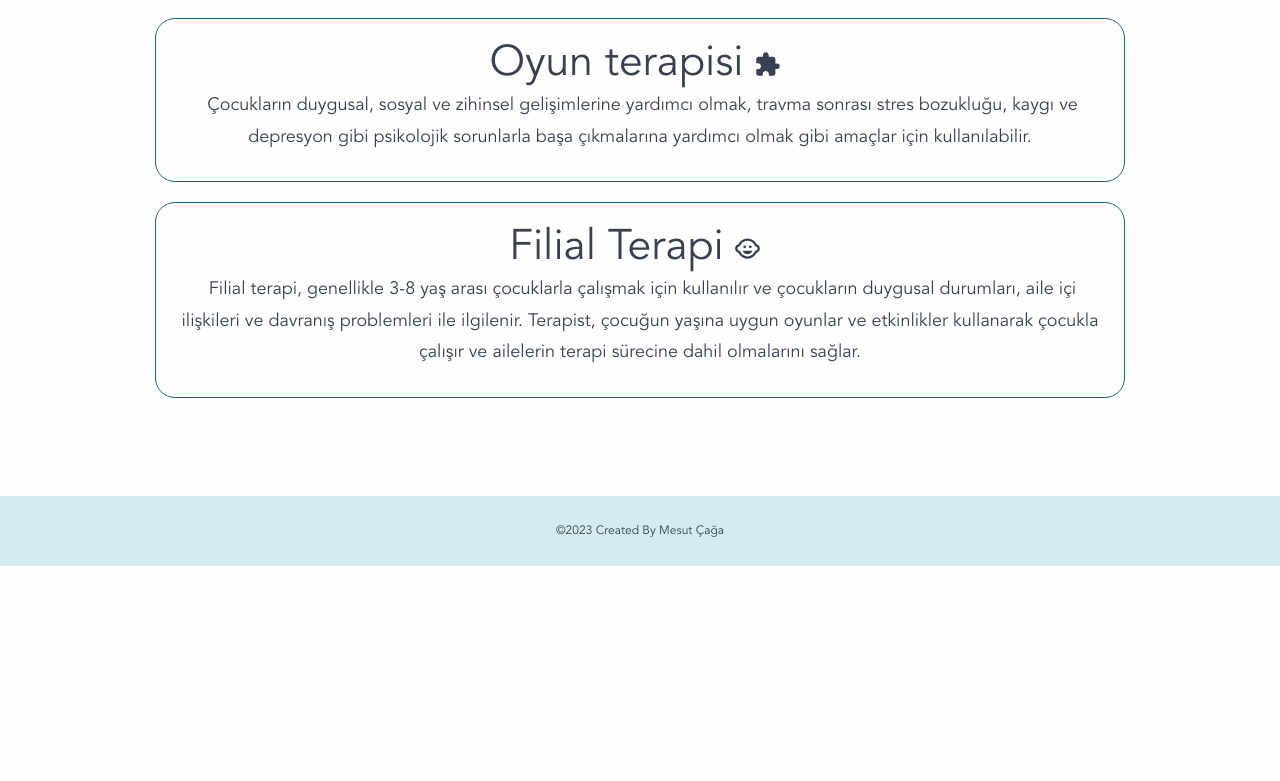
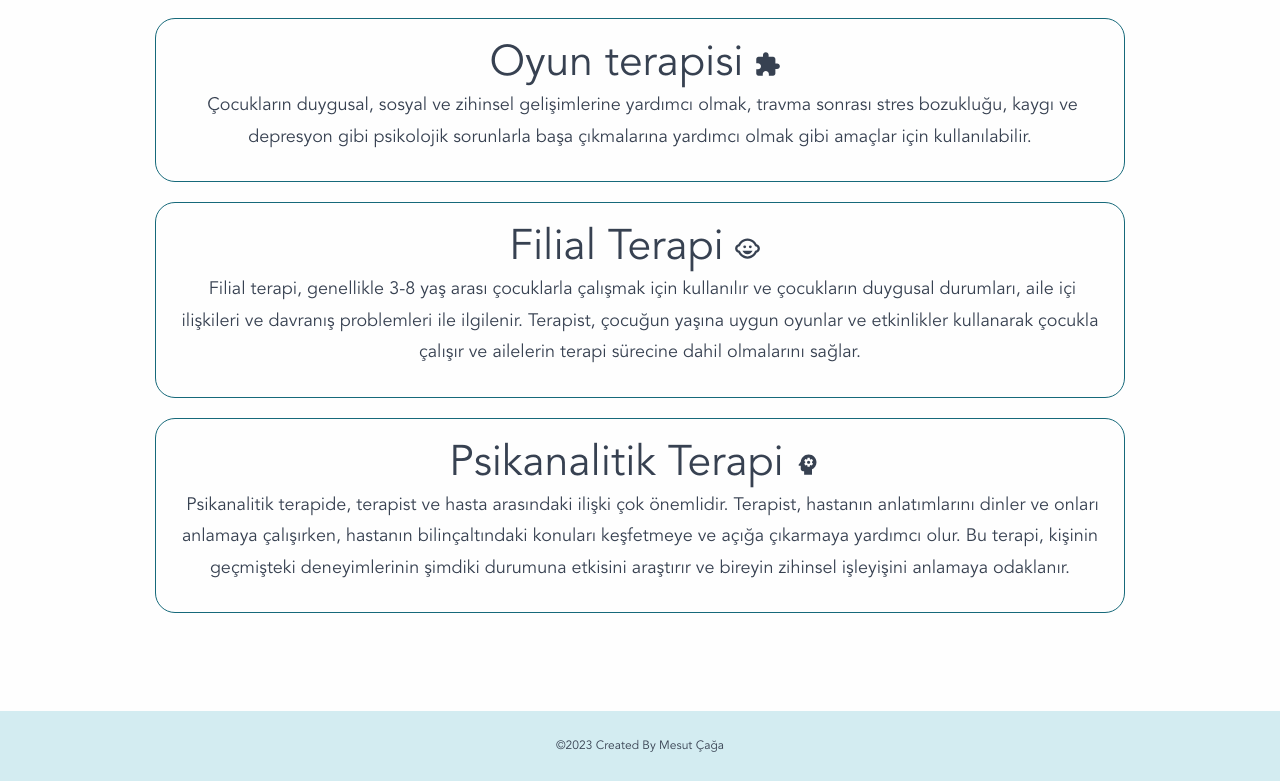
Before and after one commit to Me5uT/CansuYirtarPorfolyo, a React (Create React App) app: page /services in a window 1280 px wide. Shown: the part 598-1379 px from the top of the page. Before the commit the page ends 1164 px from the top, so only its background shows below. Built offline with nearby package versions, Linux system fonts and the light colour scheme.

Commit message:
Added Psikanalitik Service on Services & Fixed AboutMe Content

```diff
--- a/src/components/ServiceIcon.tsx
+++ b/src/components/ServiceIcon.tsx
@@ -3,6 +3,7 @@ import VideoChatIcon from "@mui/icons-material/VideoChat";
 import QuestionAnswerIcon from "@mui/icons-material/QuestionAnswer";
 import ExtensionIcon from "@mui/icons-material/Extension";
 import ChildCareIcon from "@mui/icons-material/ChildCare";
+import PsychologyIcon from "@mui/icons-material/Psychology";
 
 export const ServiceIcon = (iconName: string) => {
   switch (iconName) {
@@ -14,6 +15,8 @@ export const ServiceIcon = (iconName: string) => {
       return <ExtensionIcon />;
     case "ChildCareIcon":
       return <ChildCareIcon />;
+    case "PsychologyIcon":
+      return <PsychologyIcon />;
     default:
       return <VideoChatIcon />;
   }
--- a/src/contents/AboutMe.ts
+++ b/src/contents/AboutMe.ts
@@ -1 +1 @@
-export const AboutMe = `Psikolog Cansu Yırtar lise öğreniminin ardından Altınbaş Üniversitesi'nde İngilizce ve burslu okumuş ve 1 dönem erken tamamlamıştır. 2022 yılında Okan üniversitesi Klinik psikoloji yüksek lisans eğitimine başladı. Klinik stajı sırasında İstanbul’da bulunan Surp Pırgiç Ermeni Hastanesi'nde dinamik psikoterapi uygulamaları üzerinde uzmanlaştı. Eğitim hayatı süresince psikoloji kuram ve teorileri ile ilgili detaylı bilgi birikimi edinmek için çeşitli eğitim programlarına katılmıştır. Bunlardan bazıları Oyun Terapileri Derneği’nden (APT) onaylı Oyun Terapisi Eğitimi, yapılandırılmış oyun terapisi, Dr. Mary L. Fry tarafından verilen Filial Terapi eğitimi, Prof. Dr. Doğan Şahın tarafından verilen kişilik, kişilik bozuklukları, aktarım odaklı ve dinamik psikoterapi eğitimlerini tamamlamıştır. 2016-2018 yılları arasında özel bir eğitim kurumunda özel eğitime ihtiyaç duyan çocuklarla çalıştı. 2018 mart ayından itibaren süpervizyon eşliğinde ebeveynler, çocuklar ve yetişkinlerle bireysel psikoterapi çalışmalarını sürdürmektedir.`;
+export const AboutMe = `Psikolog Cansu Yırtar lise öğreniminin ardından Altınbaş Üniversitesi'nde İngilizce ve burslu okuyarak 1 dönemi erken tamamlamıştır. 2022 yılında Okan Üniversitesi'nde Klinik Psikoloji yüksek lisans eğitimine başlamıştır. Klinik stajı sırasında İstanbul'da bulunan Surp Pırgiç Ermeni Hastanesi'nde dinamik psikoterapi uygulamaları üzerine uzmanlaşmıştır. Eğitim hayatı boyunca psikoloji kuram ve teorileriyle ilgili detaylı bilgi birikimi edinmek için çeşitli eğitim programlarına katılmıştır. Bunlardan bazıları Oyun Terapileri Derneği'nden (APT) onaylı Oyun Terapisi Eğitimi, yapılandırılmış oyun terapisi, Dr. Mary L. Fry tarafından verilen Filial Terapi eğitimi, Prof. Dr. Doğan Şahın tarafından verilen kişilik, kişilik bozuklukları, aktarım odaklı ve dinamik psikoterapi eğitimlerini tamamlamıştır. 2016-2018 yılları arasında özel bir eğitim kurumunda özel eğitime ihtiyaç duyan çocuklarla çalışmıştır. 2018 Mart ayından itibaren süpervizyon eşliğinde ebeveynler, çocuklar ve yetişkinlerle bireysel psikoterapi çalışmalarını sürdürmektedir.`;
--- a/src/contents/ServicesContents.ts
+++ b/src/contents/ServicesContents.ts
@@ -39,4 +39,9 @@ export const servicesContents: IServicesContents[] = [
     ailelerin terapi sürecine dahil olmalarını sağlar.`,
     iconName: "ChildCareIcon",
   },
+  {
+    title: "Psikanalitik Terapi",
+    description: `Psikanalitik terapide, terapist ve hasta arasındaki ilişki çok önemlidir. Terapist, hastanın anlatımlarını dinler ve onları anlamaya çalışırken, hastanın bilinçaltındaki konuları keşfetmeye ve açığa çıkarmaya yardımcı olur. Bu terapi, kişinin geçmişteki deneyimlerinin şimdiki durumuna etkisini araştırır ve bireyin zihinsel işleyişini anlamaya odaklanır.`,
+    iconName: "PsychologyIcon",
+  },
 ];
--- a/src/pages/About.tsx
+++ b/src/pages/About.tsx
@@ -1,7 +1,9 @@
 import React from "react";
 import { AboutMe } from "../contents/AboutMe";
+import profile from "../assets/profil.png";
 
 interface IAboutProps {}
+
 export const About: React.FC<IAboutProps> = () => {
   return (
     <div className="about-container">
@@ -10,7 +12,7 @@ export const About: React.FC<IAboutProps> = () => {
         <div className="col">
           <div className="profile-img__container">
             <img
-              src="https://www.doktorsitesi.com/media/cache/profil_500/uploads/profile_self_image/3868729_782773520.png"
+              src={profile}
               alt="Cansu Yırtar profile"
               className="profile-img"
             />
```
Also changed, not shown: src/assets/profil.png (added).
